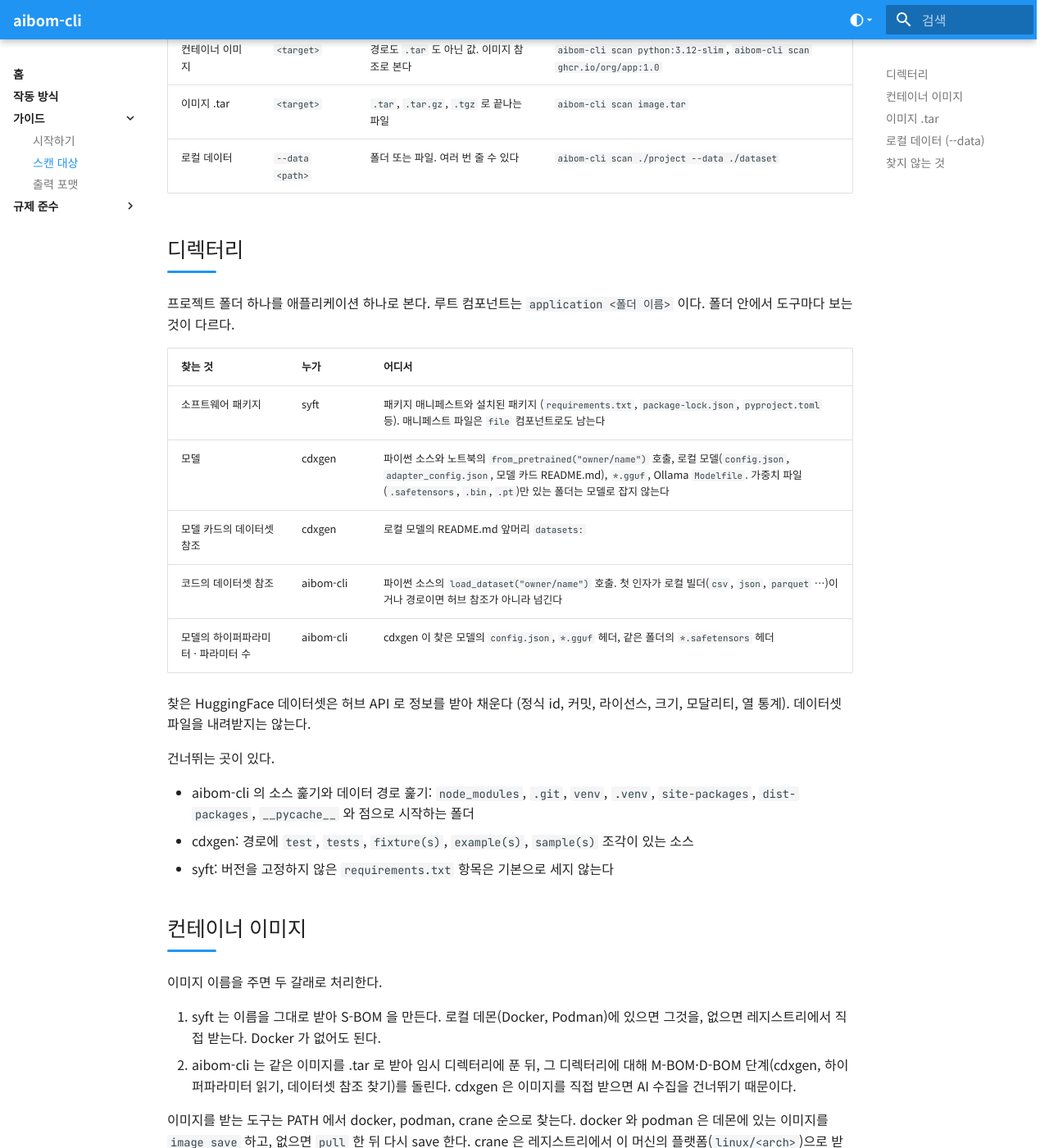
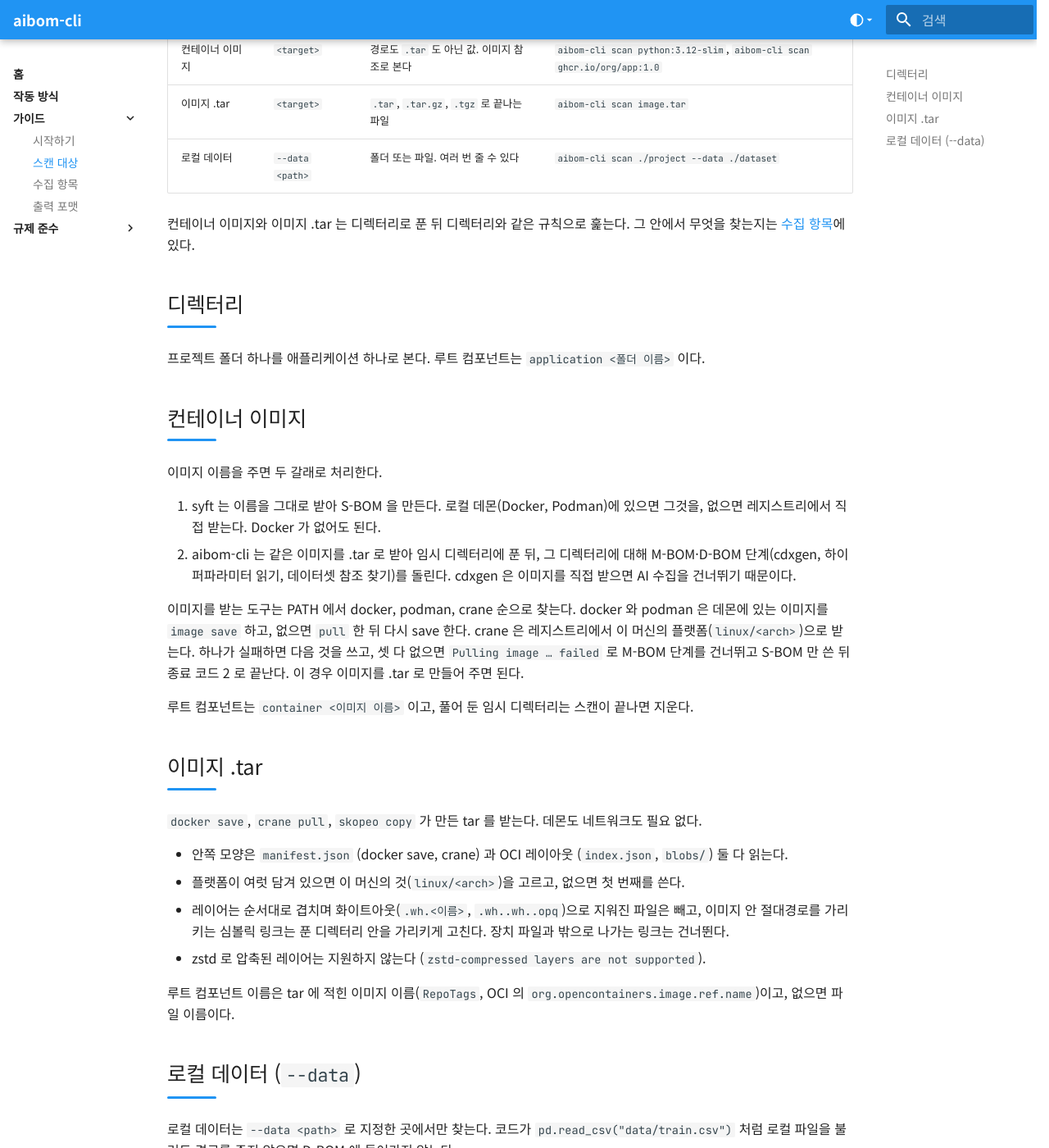
Before and after one commit to ai-devtestsecops-os/sure-aibom, an MkDocs documentation site: the page built from docs/guides/scan-targets.md, in a window 1280 px wide and 1400 px high, scrolled down 337 px. Shown: the whole window at 82% size. Built offline with MkDocs 1.6.1 and Material for MkDocs 9.7.7, drawn with Linux system fonts in a browser that asks for light colours; some of the changed text lies outside the part shown.

Commit message:
docs: split what the scan collects out of scan targets into a per-BOM collected items guide

```diff
--- a/docs/guides/scan-targets.md
+++ b/docs/guides/scan-targets.md
@@ -9,25 +9,11 @@
 | 이미지 .tar | `<target>` | `.tar`, `.tar.gz`, `.tgz` 로 끝나는 파일 | `aibom-cli scan image.tar` |
 | 로컬 데이터 | `--data <path>` | 폴더 또는 파일. 여러 번 줄 수 있다 | `aibom-cli scan ./project --data ./dataset` |
 
+컨테이너 이미지와 이미지 .tar 는 디렉터리로 푼 뒤 디렉터리와 같은 규칙으로 훑는다. 그 안에서 무엇을 찾는지는 [수집 항목](collected-items.md)에 있다.
+
 ## 디렉터리
 
-프로젝트 폴더 하나를 애플리케이션 하나로 본다. 루트 컴포넌트는 `application <폴더 이름>` 이다. 폴더 안에서 도구마다 보는 것이 다르다.
-
-| 찾는 것 | 누가 | 어디서 |
-|---|---|---|
-| 소프트웨어 패키지 | syft | 패키지 매니페스트와 설치된 패키지 (`requirements.txt`, `package-lock.json`, `pyproject.toml` 등). 매니페스트 파일은 `file` 컴포넌트로도 남는다 |
-| 모델 | cdxgen | 파이썬 소스와 노트북의 `from_pretrained("owner/name")` 호출, 로컬 모델(`config.json`, `adapter_config.json`, 모델 카드 README.md), `*.gguf`, Ollama `Modelfile`. 가중치 파일(`.safetensors`, `.bin`, `.pt`)만 있는 폴더는 모델로 잡지 않는다 |
-| 모델 카드의 데이터셋 참조 | cdxgen | 로컬 모델의 README.md 앞머리 `datasets:` |
-| 코드의 데이터셋 참조 | aibom-cli | 파이썬 소스의 `load_dataset("owner/name")` 호출. 첫 인자가 로컬 빌더(`csv`, `json`, `parquet` …)이거나 경로이면 허브 참조가 아니라 넘긴다 |
-| 모델의 하이퍼파라미터 · 파라미터 수 | aibom-cli | cdxgen 이 찾은 모델의 `config.json`, `*.gguf` 헤더, 같은 폴더의 `*.safetensors` 헤더 |
-
-찾은 HuggingFace 데이터셋은 허브 API 로 정보를 받아 채운다 (정식 id, 커밋, 라이선스, 크기, 모달리티, 열 통계). 데이터셋 파일을 내려받지는 않는다.
-
-건너뛰는 곳이 있다.
-
-- aibom-cli 의 소스 훑기와 데이터 경로 훑기: `node_modules`, `.git`, `venv`, `.venv`, `site-packages`, `dist-packages`, `__pycache__` 와 점으로 시작하는 폴더
-- cdxgen: 경로에 `test`, `tests`, `fixture(s)`, `example(s)`, `sample(s)` 조각이 있는 소스
-- syft: 버전을 고정하지 않은 `requirements.txt` 항목은 기본으로 세지 않는다
+프로젝트 폴더 하나를 애플리케이션 하나로 본다. 루트 컴포넌트는 `application <폴더 이름>` 이다.
 
 ## 컨테이너 이미지
 
@@ -57,13 +43,6 @@
 
 - 경로는 폴더든 파일 하나든 되고, 옵션을 여러 번 써서 더한다 (`--data ./dataset --data ./more/train.csv`).
 - 경로마다 데이터셋 컴포넌트 하나가 생기고, 그 안의 데이터 파일이 `data[]` 항목이 된다. 같은 파일은 먼저 지정한 쪽에만 들어간다.
-- 데이터 파일로 치는 확장자: `csv`, `tsv`, `parquet`, `arrow`, `feather`, `npy`, `npz`, `jsonl`, `ndjson`, `json`, `txt`, `png`, `jpg`, `jpeg`, `webp`, `wav`, `mp3`, `flac`. `requirements*.txt`, `README*`, `LICENSE*`, `*config.json`, `dataset_info.json` 같은 문서·설정 이름은 뺀다.
-- 표 형식 파일(csv, tsv, json, jsonl, parquet, arrow, feather)은 열마다 통계를 낸다. 64 MB 까지만 통계를 내고, 2 GB 를 넘는 파일은 크기만 적는다.
 - 지정한 경로 밖을 가리키는 심볼릭 링크는 따라가지 않는다.
 
-## 찾지 않는 것
-
-- `--data` 로 주지 않은 로컬 데이터
-- 코드에서 허브 모델을 부를 때 그 모델의 허브 모델 카드에 적힌 데이터셋 (OWASP 보강이 모델 카드 안에 inline 으로 적어 주지만 데이터셋 컴포넌트로는 만들지 않는다)
-- 설정 파일 없이 `.pt`, `.pth`, `.onnx` 만 있는 체크포인트 (cdxgen 이 모델로 보지 않는다)
-- 변수로 모델 이름을 넘기는 코드 (`from_pretrained(model_name)`)
+어떤 파일을 데이터로 치고 무엇을 읽는지는 [수집 항목](collected-items.md#d-bom)에 있다.
--- a/mkdocs.yml
+++ b/mkdocs.yml
@@ -53,6 +53,7 @@ nav:
       - guides/index.md                           # 섹션 이름을 누르면 이 페이지, 화살표로 펼침
       - 시작하기: guides/getting-started.md
       - 스캔 대상: guides/scan-targets.md
+      - 수집 항목: guides/collected-items.md
       - 출력 포맷: guides/output-format.md
   - 규제 준수:
       - compliance/index.md
```
Also changed, not shown: docs/guides/collected-items.md (added, +47 -0 lines), docs/guides/getting-started.md (+2 -2 lines), docs/guides/index.md (+4 -3 lines).
